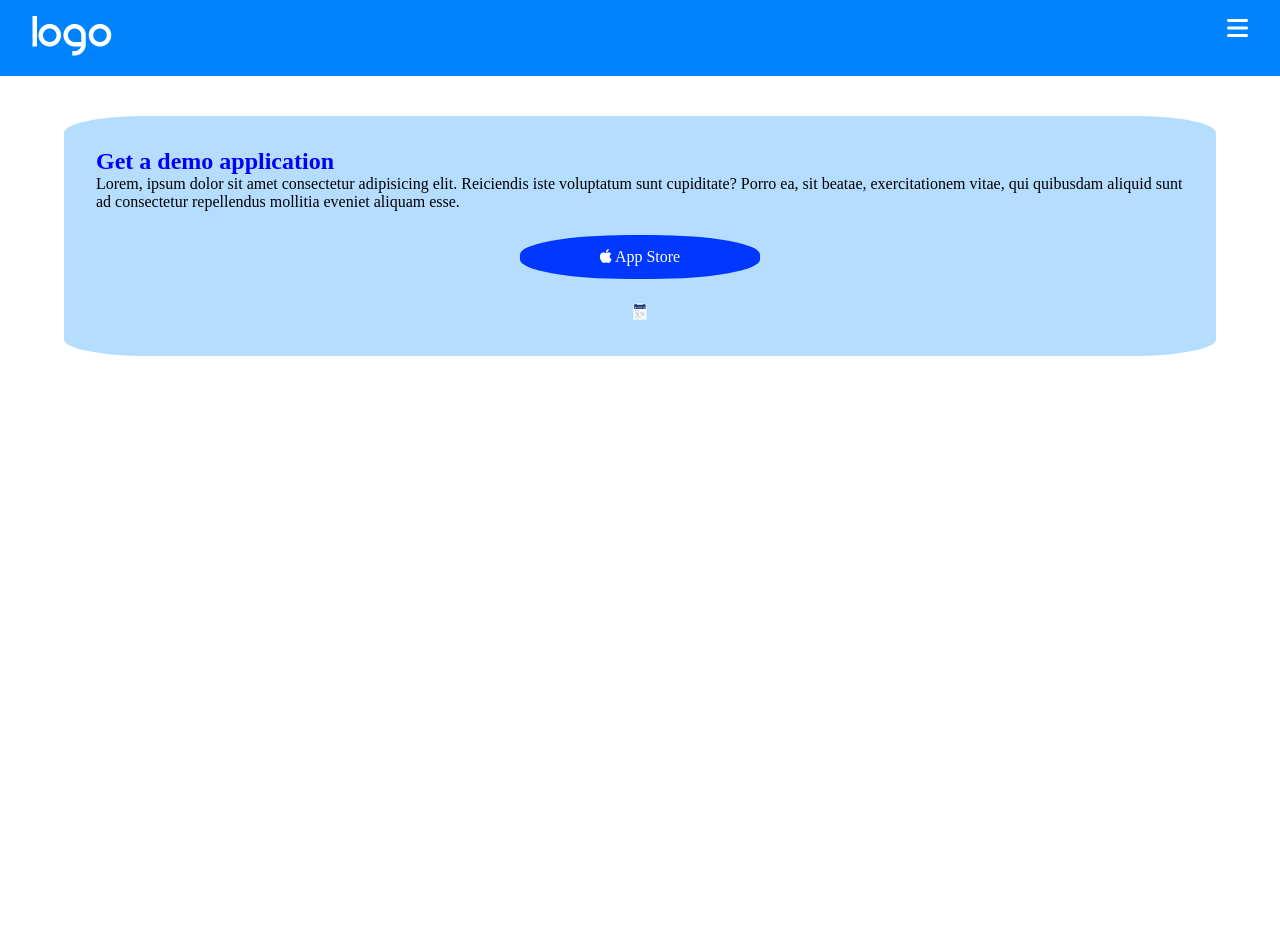
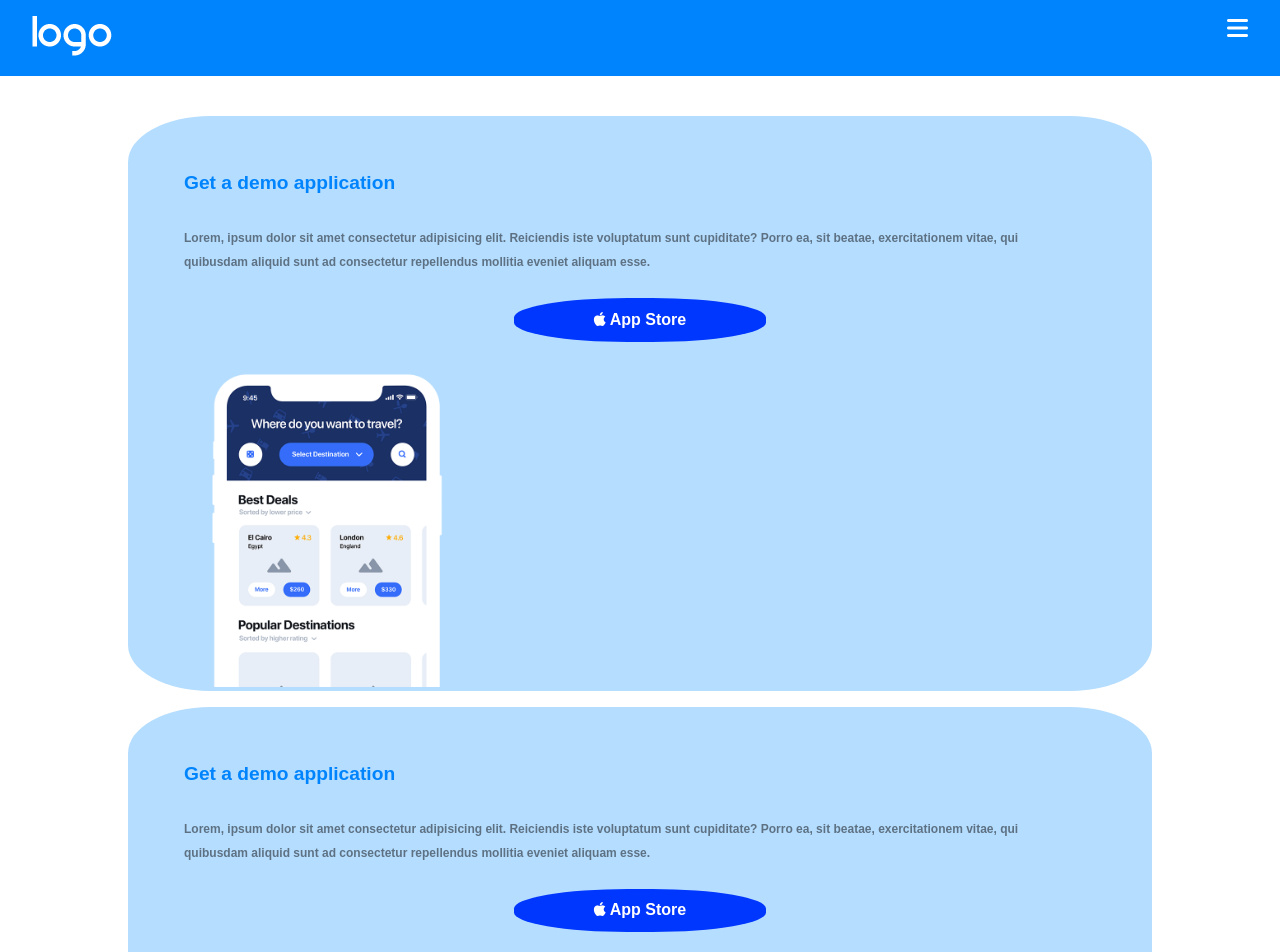
Before and after one commit to SimonaCartolina/htmlcss-responsive-layout, a plain HTML site: page index.html in a window 1280 px wide. Shown: the top 952 px of the page. Before the commit the page ends 800 px from the top, so only its background shows below. Drawn offline with Linux system fonts and the light colour scheme.

Commit message:
made section one, I have to fix margin bottom for the img and border radius for the button app store

```diff
--- a/index.css
+++ b/index.css
@@ -2,6 +2,8 @@
     box-sizing: border-box;
     margin:0;
     padding:0;
+    font-weight: bold;
+    font-family: sans-serif;
 }
 body{
     background-color:white;
@@ -40,23 +42,34 @@ div.margin-top{
     flex-direction:column;
 }
 .container{
-    padding:2rem;
+    padding:3.5rem;
+    padding-bottom:0;
 }
 h1{
-    font-size:1.5rem;
-    color:blue;
+    font-size:1.2rem;
+    color:#0084FD;
+    margin-bottom:2rem;
 }
 .immagine{
-    width:1rem;
+    width:18rem;
+    justify-content:center;
+}
+
+p{
+    line-height:1.5rem;
+    color:rgba(0, 0, 0, 0.486);
+    font-size:0.75rem;
+    padding-right:3rem;
+}
+.section{
+    width:80%;
     margin:0 auto;
-}
-.section-one{
-    width:90%;
-    margin:0 auto;
-    border-radius:7%;
+    border-radius:8%;
     background-color: #B5DDFF;
 }
-
+.margin-bottom{
+    margin-bottom:1rem;
+}
 .button-appstore{
     color:white;
     background-color: rgb(0, 55, 255);
--- a/index.html
+++ b/index.html
@@ -28,16 +28,16 @@
         </nav>
     </header>
 
-    <main>
+    <main class="flex flex-column">
 
-        <section class="section-one">
+        <section class="section margin-bottom">
 
             <div class="container flex flex-column">
                 <h1 class="margin-top">
                     Get a demo application
                 </h1>
 
-                <p class="margin-top">Lorem, ipsum dolor sit amet consectetur adipisicing elit. Reiciendis iste voluptatum sunt cupiditate? Porro ea, sit beatae, exercitationem vitae, qui quibusdam aliquid sunt
+                <p class="margin-top ">Lorem, ipsum dolor sit amet consectetur adipisicing elit. Reiciendis iste voluptatum sunt cupiditate? Porro ea, sit beatae, exercitationem vitae, qui quibusdam aliquid sunt
                     ad consectetur repellendus mollitia eveniet aliquam esse.
                 </p>
 
@@ -51,7 +51,30 @@
                 <div class="immagine margin-top">
                     <img src="img/phone.png" alt="">
                 </div>
+            </div>
+        </section>
 
+        <section class="section margin-bottom">
+
+            <div class="container flex flex-column">
+                <h1 class="margin-top">
+                    Get a demo application
+                </h1>
+
+                <p class="margin-top ">Lorem, ipsum dolor sit amet consectetur adipisicing elit. Reiciendis iste voluptatum sunt cupiditate? Porro ea, sit beatae, exercitationem vitae, qui quibusdam aliquid sunt
+                    ad consectetur repellendus mollitia eveniet aliquam esse.
+                </p>
+
+                <div class="button-appstore margin-top">
+                    <span>
+                        <i class="fa-brands fa-apple" style="color: #ffffff;"></i>
+                        App Store
+                    </span>
+                </div>
+
+                <div class="immagine margin-top">
+                    <img src="img/phone.png" alt="">
+                </div>
             </div>
         </section>
 
```
